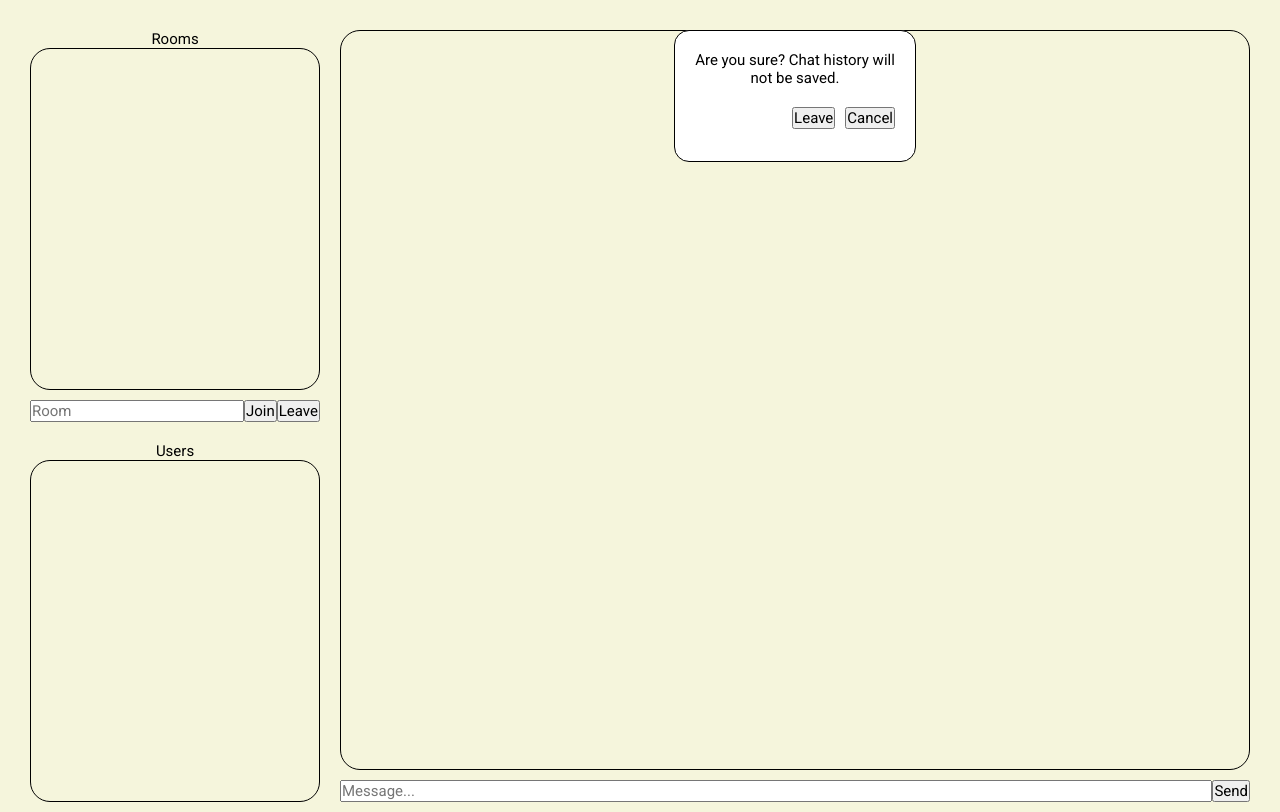
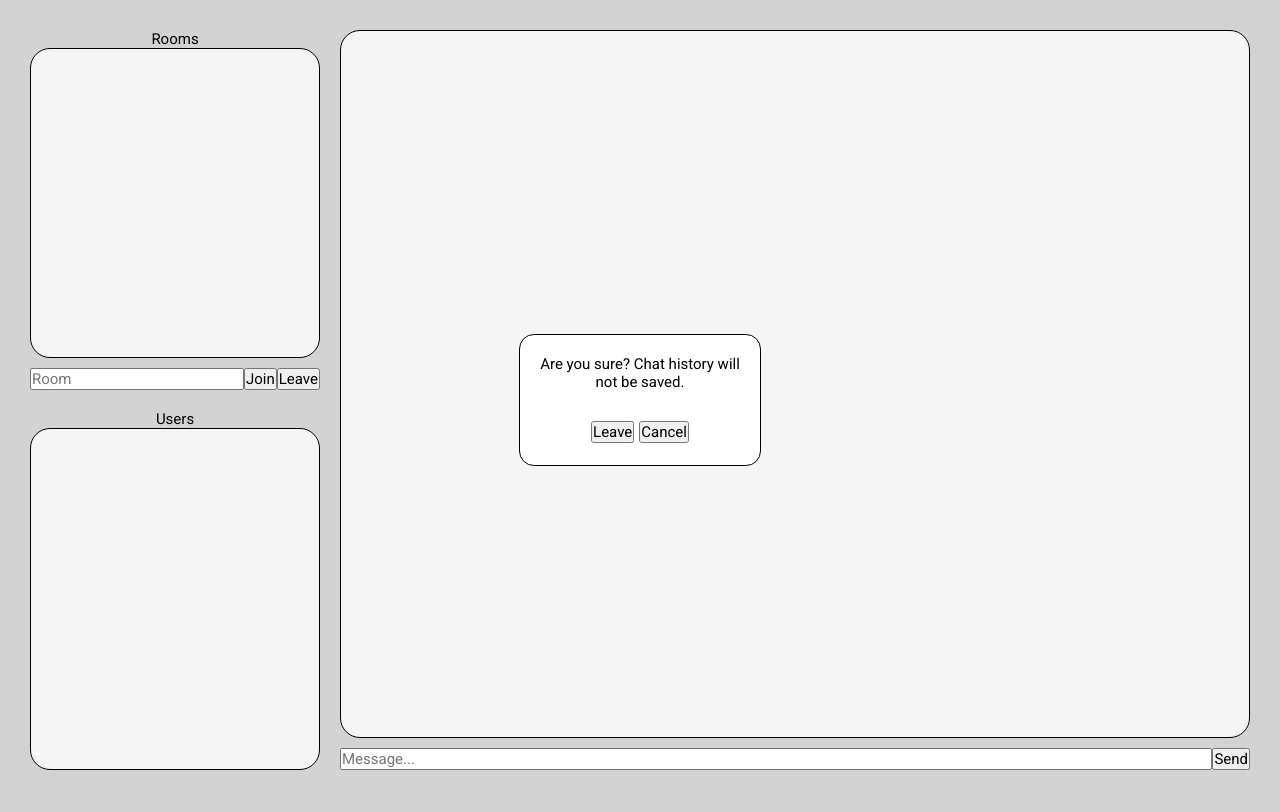
Before and after one commit to Mouzone/chatroom, a website: page index.html in a window 1280 px wide. Both pictures are taken after a click on the button "Leave". Drawn offline with Linux system fonts and the light colour scheme.

Commit message:
Change colors and spacing for display

```diff
--- a/index.html
+++ b/index.html
@@ -24,15 +24,16 @@
             <div id="users-list"></div>
         </div>
 
+        <div id="leave">
+            <p> Are you sure? Chat history will not be saved. </p>
+            <div class="container">
+                <button id="confirm-leave"> Leave </button>
+                <button id="reject-leave"> Cancel </button>
+            </div>
+        </div>
 
         <div id="messaging">
-            <div id="leave">
-                <p> Are you sure? Chat history will not be saved. </p>
-                <div class="container">
-                    <button id="confirm-leave"> Leave </button>
-                    <button id="reject-leave"> Cancel </button>
-                </div>
-            </div>
+
 
             <div id="past-messages">
 
--- a/style.css
+++ b/style.css
@@ -11,7 +11,6 @@
 }
 
 body {
-    background-color: beige;
     display: grid;
     grid-template: 1fr 1fr / 1fr 3fr;
 
@@ -20,6 +19,8 @@ body {
 
     box-sizing: border-box;
     padding: 20px;
+
+    background-color: lightgray;
 }
 
 #rooms,
@@ -29,11 +30,6 @@ body {
     flex-direction: column;
 
     padding: 10px;
-}
-
-#rooms,
-#users {
-    flex: 1;
 }
 
 #rooms {
@@ -47,7 +43,6 @@ body {
 }
 
 #messaging {
-    flex: 2;
     grid-column: 2 / 3;
     grid-row: 1 / 3;
 }
@@ -56,22 +51,19 @@ body {
 #rooms-list,
 #users-list,
 #past-messages {
-    display: flex;
+    flex: 1;
 
     padding: 10px;
 
     border: 1px solid black;
     border-radius: 20px;
-}
 
-#rooms-list,
-#users-list {
-    height: 40vh;
+    background-color: whitesmoke;
 }
 
 
 #past-messages {
-    height: 90vh;
+    display: flex;
     flex-direction: column-reverse;
     overflow-y: auto;
 }
@@ -80,9 +72,8 @@ body {
     display: flex;
     justify-self: flex-end;
 
-    padding: 10px;
+    padding: 5px;
     gap: 5px;
-    border: 1px solid black;
 }
 
 p {
@@ -132,8 +123,8 @@ input {
 
 .container {
     display: flex;
-    justify-content: right;
+    margin-top: 30px;
 
-    gap: 10px;
-    margin-top: 20px;
+    justify-content: center;
+    gap: 5px;
 }
```
Also changed, not shown: server.js (+10 -10 lines).
